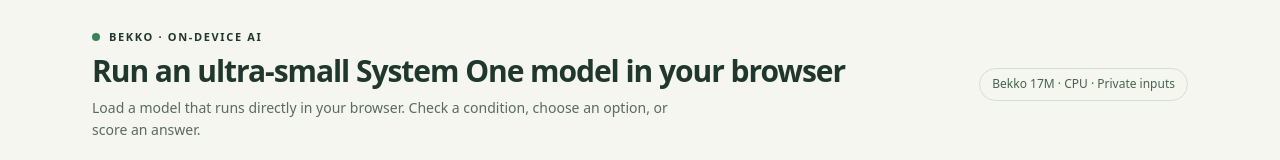
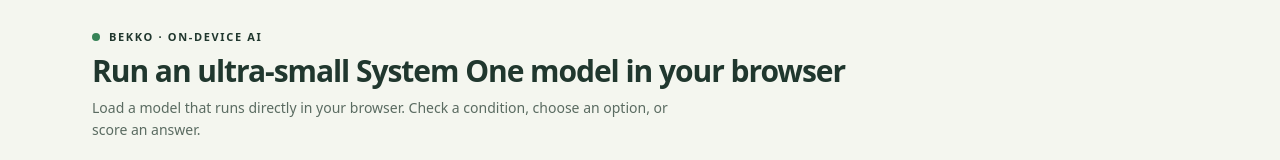
Before and after one commit to hotchpotch/bekko-system-one, a React (Vite) app in the folder browser/: page / in a window 1280 px wide. Shown: the top 160 px of the page. Built offline with nearby package versions, Linux system fonts and the light colour scheme.

Commit message:
Remove redundant header model badge

```diff
--- a/browser/src/main.jsx
+++ b/browser/src/main.jsx
@@ -291,9 +291,6 @@
             choose an option, or score an answer.
           </p>
         </div>
-        <span className="badge">
-          {model.name} · {deviceLabel(device)} · Private inputs
-        </span>
       </header>
       <section className="model-panel" aria-label="Model">
         <div className="model-selection">
```
